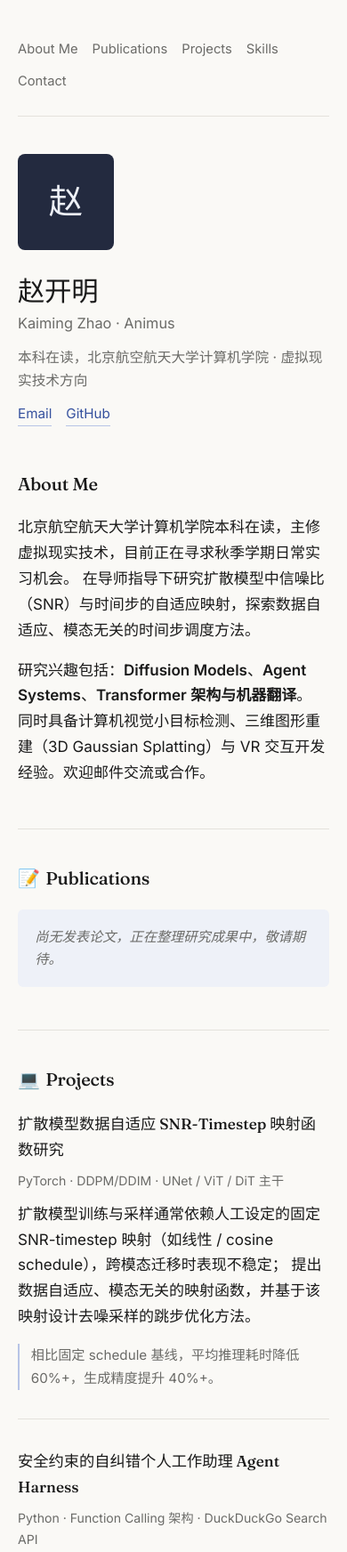
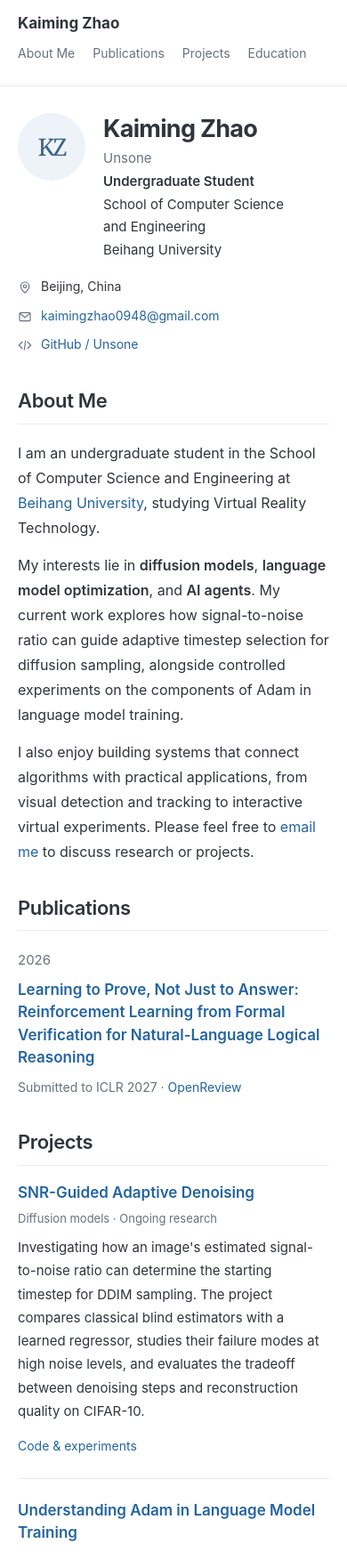
Before and after one commit to Unsone/Unsone.github.io, a plain HTML site: page index.html in a window 390 px wide. Shown: the top 1744 px of the page at 89% size. Drawn offline with Linux system fonts and the light colour scheme.

Commit message:
Redesign English academic homepage and update projects

```diff
--- a/index.html
+++ b/index.html
@@ -1,260 +1,209 @@
 <!DOCTYPE html>
-<html lang="zh-CN">
+<html lang="en">
 <head>
-<meta charset="UTF-8">
-<meta name="viewport" content="width=device-width, initial-scale=1.0">
-<title>赵开明 · unsone</title>
-<meta name="description" content="赵开明（Animus / unsone）— 北京航空航天大学计算机学院。研究方向：扩散模型 SNR-Timestep 自适应映射、Agent 系统、Transformer。">
-<link rel="preconnect" href="https://fonts.googleapis.com">
-<link rel="preconnect" href="https://fonts.gstatic.com" crossorigin>
-<link href="https://fonts.googleapis.com/css2?family=Fraunces:opsz,wght@9..144,400;9..144,500;9..144,600&family=Inter:wght@400;500;600&display=swap" rel="stylesheet">
+  <meta charset="utf-8">
+  <meta name="viewport" content="width=device-width, initial-scale=1">
+  <meta name="color-scheme" content="light">
+  <title>Kaiming Zhao | Homepage</title>
+  <meta name="description" content="Kaiming Zhao is an undergraduate at Beihang University interested in diffusion models, language model optimization, AI agents, and interactive systems.">
   <style>
-  :root{
-    --bg: #faf9f6;
-    --ink: #1a1a1a;
-    --muted: #6b6b68;
-    --line: #e4e2dc;
-    --accent: #35519e;
-    --accent-soft: #b7c4e6;
-    --chip-bg: #eef1f8;
-    --avatar-bg: #232a3f;
-    --avatar-fg: #eef1f8;
+    :root { --ink: #30343b; --muted: #68717d; --accent: #2464a0; --line: #e7ebef; --soft: #edf3f8; }
+    * { box-sizing: border-box; }
+    html { scroll-behavior: smooth; scroll-padding-top: 100px; }
+    body { margin: 0; background: #fff; color: var(--ink); font-family: -apple-system, BlinkMacSystemFont, "Segoe UI", Arial, sans-serif; font-size: 16px; line-height: 1.75; -webkit-font-smoothing: antialiased; }
+    a { color: var(--accent); text-decoration: none; text-underline-offset: 4px; }
+    a:hover { text-decoration: underline; }
+    a:focus-visible { outline: 2px solid var(--accent); outline-offset: 5px; border-radius: 2px; }
+    .skip-link { position: fixed; top: -80px; left: 20px; z-index: 20; padding: 8px 16px; background: #fff; }
+    .skip-link:focus { top: 8px; }
+    .site-header { position: sticky; top: 0; z-index: 10; border-bottom: 1px solid var(--line); background: #fff; }
+    .header-inner, .page-layout { width: calc(100% - 96px); max-width: 1480px; margin-inline: auto; }
+    .header-inner { min-height: 70px; display: flex; align-items: center; gap: 56px; }
+    .home-link { color: var(--ink); font-size: 17px; font-weight: 650; white-space: nowrap; }
+    .site-nav { display: flex; flex-wrap: wrap; gap: 12px 32px; }
+    .site-nav a { color: var(--muted); font-size: 15px; }
+    .site-nav a:hover { color: var(--accent); }
+    .page-layout { display: grid; grid-template-columns: 248px minmax(0, 1fr); gap: 72px; padding-top: 52px; padding-bottom: 40px; }
+    .profile { position: sticky; top: 122px; align-self: start; }
+    .monogram { width: 112px; height: 112px; margin-bottom: 24px; border-radius: 50%; display: grid; place-items: center; background: var(--soft); color: #3c6489; font-family: Georgia, serif; font-size: 36px; letter-spacing: -2px; }
+    h1 { margin: 0 0 3px; font-size: 29px; font-weight: 650; line-height: 1.3; letter-spacing: -0.7px; }
+    .username { margin: 0 0 23px; font-size: 15px; color: var(--muted); }
+    .affiliation { margin: 0; font-size: 15px; line-height: 1.7; }
+    strong { font-weight: 600; }
+    .profile-links { display: grid; gap: 11px; margin: 23px 0 0; padding: 0; list-style: none; font-size: 14px; }
+    .profile-links li { display: flex; gap: 10px; align-items: flex-start; }
+    .profile-links a { overflow-wrap: anywhere; }
+    .profile-links svg { flex: none; width: 16px; height: 16px; margin-top: 5px; color: var(--muted); }
+    main { min-width: 0; }
+    section + section { margin-top: 42px; }
+    h2 { margin: 0 0 21px; padding-bottom: 10px; border-bottom: 1px solid var(--line); font-size: 24px; font-weight: 600; line-height: 1.4; letter-spacing: -0.35px; }
+    p { margin: 0 0 14px; }
+    p:last-child { margin-bottom: 0; }
+    h3 { margin: 0 0 5px; font-size: 17px; font-weight: 600; line-height: 1.5; }
+    .publication { display: grid; grid-template-columns: 62px minmax(0, 1fr); gap: 19px; }
+    .year { color: var(--muted); font-size: 15px; padding-top: 2px; }
+    .publication h3 { max-width: 960px; }
+    .publication-meta { color: var(--muted); font-size: 14px; margin-top: 8px; }
+    .project-list { margin: 0; padding: 0; list-style: none; }
+    .project { padding: 0 0 23px; margin: 0 0 23px; border-bottom: 1px solid var(--line); }
+    .project:last-child { padding-bottom: 0; margin-bottom: 0; border-bottom: 0; }
+    .project-meta { color: var(--muted); font-size: 13px; margin: 0 0 8px; }
+    .project p { font-size: 15px; line-height: 1.75; }
+    .project-links { display: flex; flex-wrap: wrap; gap: 18px; margin-top: 9px; font-size: 14px; }
+    .more-projects { margin-top: 25px; font-size: 14px; }
+    .education { display: flex; justify-content: space-between; align-items: baseline; gap: 24px; }
+    .education h3 { font-size: 18px; }
+    .education p { font-size: 15px; margin-bottom: 3px; }
+    .education .field { color: var(--muted); font-size: 14px; }
+    .education .dates { flex: none; color: var(--muted); font-size: 14px; }
+    footer { margin-top: 52px; padding-top: 17px; border-top: 1px solid var(--line); color: var(--muted); font-size: 12px; }
+    @media (min-width: 1700px) { .page-layout { gap: 88px; } body { font-size: 17px; } .project p { font-size: 16px; } }
+    @media (max-width: 1100px) {
+      .header-inner, .page-layout { width: calc(100% - 64px); }
+      .page-layout { grid-template-columns: 225px minmax(0, 1fr); gap: 40px; }
+      .site-nav { gap: 12px 24px; }
+      .education { flex-direction: column; gap: 8px; }
     }
-  @media (prefers-color-scheme: dark){
-    :root:not([data-theme="light"]){
-      --bg: #16161a; --ink: #ece9e2; --muted: #98958d; --line: #2c2c31;
-      --accent: #90a8e8; --accent-soft: #3a4568; --chip-bg: #212433;
-      --avatar-bg: #2c3350; --avatar-fg: #e6e9f5;
+    @media (max-width: 760px) {
+      html { scroll-padding-top: 120px; }
+      .header-inner, .page-layout { width: calc(100% - 40px); }
+      .header-inner { min-height: 96px; display: block; padding-block: 12px; }
+      .home-link { display: inline-block; margin-bottom: 6px; }
+      .site-nav { gap: 5px 20px; }
+      .site-nav a { font-size: 14px; }
+      .page-layout { display: block; padding-top: 30px; }
+      .profile { position: static; display: grid; grid-template-columns: 76px minmax(0, 1fr); column-gap: 20px; margin-bottom: 35px; }
+      .monogram { width: 76px; height: 76px; font-size: 27px; margin: 0; grid-row: 1 / 3; }
+      h1 { font-size: 27px; }
+      .username { margin-bottom: 12px; }
+      .profile-links { grid-column: 1 / -1; margin-top: 17px; gap: 8px; }
+      h2 { font-size: 22px; margin-bottom: 18px; }
+      section + section { margin-top: 34px; }
+      .publication { grid-template-columns: 1fr; gap: 7px; }
+      .project p { font-size: 15px; }
     }
-  }
-  :root[data-theme="dark"]{
-    --bg: #16161a; --ink: #ece9e2; --muted: #98958d; --line: #2c2c31;
-    --accent: #90a8e8; --accent-soft: #3a4568; --chip-bg: #212433;
-    --avatar-bg: #2c3350; --avatar-fg: #e6e9f5;
-  }
-
-  * { box-sizing: border-box; }
-  html { scroll-behavior: smooth; }
-  html, body { margin: 0; padding: 0; background: var(--bg); color: var(--ink); }
-
-  body {
-    font-family: 'Inter', -apple-system, "PingFang SC", "Microsoft YaHei", sans-serif;
-    font-size: 17px;
-    line-height: 1.7;
-    -webkit-font-smoothing: antialiased;
-  }
-
-  main { max-width: 720px; margin: 0 auto; padding: 3.5rem 1.5rem 5rem; }
-
-  nav {
-    display: flex;
-    flex-wrap: wrap;
-    gap: 0.3rem 1.4rem;
-    padding-bottom: 1.4rem;
-    margin-bottom: 2.6rem;
-    border-bottom: 1px solid var(--line);
-    font-size: 0.92rem;
-  }
-  nav a {
-    color: var(--muted);
-    border-bottom: none;
-    padding: 0.2rem 0;
-  }
-  nav a:hover, nav a:focus-visible { color: var(--accent); }
-
-  h1, h2 { font-family: 'Fraunces', Georgia, serif; font-weight: 500; letter-spacing: -0.01em; margin: 0; }
-  h1 { font-size: clamp(1.9rem, 5vw, 2.3rem); line-height: 1.2; }
-
-  .hero { display: flex; gap: 1.8rem; align-items: flex-start; margin-bottom: 2.6rem; }
-  .avatar {
-    flex: none;
-    width: 108px; height: 108px;
-    border-radius: 8px;
-    background: var(--avatar-bg);
-    color: var(--avatar-fg);
-    display: flex; align-items: center; justify-content: center;
-    font-family: 'Fraunces', Georgia, serif;
-    font-size: 2.4rem;
-  }
-  .hero-text .zh-name { color: var(--muted); font-size: 1.02rem; margin-top: 0.25rem; }
-  .hero-text .role { color: var(--muted); font-size: 0.98rem; margin-top: 0.7rem; }
-  .hero-text .links { margin-top: 0.6rem; font-size: 0.95rem; display: flex; gap: 1rem; flex-wrap: wrap; }
-
-  section { margin-top: 3rem; padding-top: 2.4rem; border-top: 1px solid var(--line); scroll-margin-top: 1.5rem; }
-  section:first-of-type { border-top: none; padding-top: 0; }
-
-  h2 { font-size: 1.25rem; margin-bottom: 1.1rem; }
-  h2 .emoji { margin-right: 0.4rem; }
-
-  p { margin: 0 0 1rem; max-width: 66ch; }
-  p:last-child { margin-bottom: 0; }
-
-  .empty-note {
-    color: var(--muted);
-    font-size: 0.95rem;
-    font-style: italic;
-    padding: 1.1rem 1.2rem;
-    background: var(--chip-bg);
-    border-radius: 6px;
-    max-width: 66ch;
-  }
-
-  .edu-row { display: flex; justify-content: space-between; gap: 1rem; flex-wrap: wrap; }
-  .edu-row .school { font-weight: 600; }
-  .edu-row .period { color: var(--muted); white-space: nowrap; }
-
-  .skill-row { display: grid; grid-template-columns: 84px 1fr; gap: 0.8rem; margin-bottom: 0.7rem; align-items: baseline; }
-  .skill-row .label { color: var(--muted); font-size: 0.92rem; }
-  .skill-row .value { font-size: 0.98rem; }
-
-  .project { padding-bottom: 2rem; margin-bottom: 2rem; border-bottom: 1px solid var(--line); }
-  .project:last-child { border-bottom: none; margin-bottom: 0; padding-bottom: 0; }
-  .project h3 { font-family: 'Fraunces', Georgia, serif; font-weight: 500; font-size: 1.08rem; margin: 0 0 0.5rem; }
-  .project .stack { color: var(--muted); font-size: 0.88rem; margin-bottom: 0.7rem; }
-  .project .result { font-size: 0.95rem; color: var(--muted); border-left: 2px solid var(--accent-soft); padding-left: 0.8rem; margin-top: 0.8rem; }
-
-  .other-list { list-style: none; margin: 0; padding: 0; display: flex; flex-direction: column; gap: 1rem; }
-  .other-list .name { font-weight: 600; }
-  .other-list .desc { color: var(--muted); font-size: 0.94rem; }
-
-  a { color: var(--accent); text-decoration: none; border-bottom: 1px solid var(--accent-soft); }
-  a:hover, a:focus-visible { border-bottom-color: var(--accent); }
-
-  .contact-list { display: flex; flex-direction: column; gap: 0.5rem; }
-  .contact-list .label { color: var(--muted); display: inline-block; width: 84px; }
-
-  footer { margin-top: 4rem; color: var(--muted); font-size: 0.9rem; }
-
-  @media (max-width: 480px){
-    main { padding: 2.5rem 1.25rem 3.5rem; }
-    .hero { flex-direction: column; align-items: flex-start; }
-    .contact-list .label, .skill-row .label { width: auto; margin-right: 0.6rem; }
-    .skill-row { grid-template-columns: 1fr; gap: 0.15rem; }
-    .edu-row { flex-direction: column; gap: 0.2rem; }
-    nav { gap: 0.3rem 1rem; }
+    @media (prefers-reduced-motion: reduce) { html { scroll-behavior: auto; } }
+    @media print {
+      .site-header, .skip-link, .monogram { display: none; }
+      .page-layout { width: 100%; display: block; padding: 0; }
+      .profile { position: static; margin-bottom: 28px; }
+      .profile-links { display: flex; flex-wrap: wrap; gap: 20px; margin-top: 10px; }
+      section, .project { break-inside: avoid; }
     }
   </style>
 </head>
 <body>
-<main>
-
-  <nav>
+  <a class="skip-link" href="#main-content">Skip to content</a>
+  <header class="site-header">
+    <div class="header-inner">
+      <a class="home-link" href="#about">Kaiming Zhao</a>
+      <nav class="site-nav" aria-label="Main navigation">
         <a href="#about">About Me</a>
         <a href="#publications">Publications</a>
         <a href="#projects">Projects</a>
-    <a href="#skills">Skills</a>
-    <a href="#contact">Contact</a>
+        <a href="#education">Education</a>
       </nav>
-
-  <div class="hero">
-    <div class="avatar">赵</div>
-    <div class="hero-text">
-      <h1>赵开明</h1>
-      <div class="zh-name">Kaiming Zhao · Animus</div>
-      <div class="role">本科在读，北京航空航天大学计算机学院 · 虚拟现实技术方向</div>
-      <div class="links">
-        <a href="mailto:24371102@buaa.edu.cn">Email</a>
-        <a href="https://github.com/unsone">GitHub</a>
     </div>
-    </div>
-  </div>
-
-  <section id="about">
-    <h2>About Me</h2>
-    <p>
-      北京航空航天大学计算机学院本科在读，主修虚拟现实技术，目前正在寻求秋季学期日常实习机会。
-      在导师指导下研究扩散模型中信噪比（SNR）与时间步的自适应映射，探索数据自适应、模态无关的时间步调度方法。
-    </p>
-    <p>
-      研究兴趣包括：<strong>Diffusion Models</strong>、<strong>Agent Systems</strong>、<strong>Transformer 架构与机器翻译</strong>。
-      同时具备计算机视觉小目标检测、三维图形重建（3D Gaussian Splatting）与 VR 交互开发经验。欢迎邮件交流或合作。
-    </p>
-  </section>
-
-  <section id="publications">
-    <h2><span class="emoji">📝</span>Publications</h2>
-    <p class="empty-note">尚无发表论文，正在整理研究成果中，敬请期待。</p>
-  </section>
-
-  <section id="projects">
-    <h2><span class="emoji">💻</span>Projects</h2>
-
-    <div class="project">
-      <h3>扩散模型数据自适应 SNR-Timestep 映射函数研究</h3>
-      <div class="stack">PyTorch · DDPM/DDIM · UNet / ViT / DiT 主干</div>
-      <p>
-        扩散模型训练与采样通常依赖人工设定的固定 SNR-timestep 映射（如线性 / cosine schedule），跨模态迁移时表现不稳定；
-        提出数据自适应、模态无关的映射函数，并基于该映射设计去噪采样的跳步优化方法。
-      </p>
-      <div class="result">相比固定 schedule 基线，平均推理耗时降低 60%+，生成精度提升 40%+。</div>
-    </div>
-
-    <div class="project">
-      <h3>安全约束的自纠错个人工作助理 Agent Harness</h3>
-      <div class="stack">Python · Function Calling 架构 · DuckDuckGo Search API</div>
-      <p>
-        实现运行在个人电脑上的日常工作辅助与自动化 Agent：由 LLM 把任务规划为结构化步骤，在安全规则约束下调用 Shell、
-        文件编辑、Obsidian 笔记、网页搜索等工具执行，并将执行记录沉淀至本地知识库，形成从任务输入到结果记录的完整闭环。
-      </p>
-      <div class="result">从零搭建 Agent 控制回路，86 个单元测试全部通过；实现双层自纠错与拒绝/确认/放行三态安全模型，命令执行全程可审计。</div>
-    </div>
-
-    <div class="project">
-      <h3>基于 Transformer 架构复现的中英机器翻译系统</h3>
-      <div class="stack">Python · PyTorch · Transformer Encoder-Decoder · 注意力机制</div>
-      <p>
-        复现原始 Transformer 论文的 Encoder-Decoder 架构，用于中英双语翻译任务；完成双语平行语料清洗、分词、批处理训练与超参调整。
-      </p>
-      <div class="result">跑通完整训练与推理流程，在小规模语料上实现可用翻译效果，吃透多头注意力机制与训练调参底层逻辑。</div>
-    </div>
-
-    <p style="margin-top: 0.5rem; font-weight: 600;">其它实践项目</p>
-    <ul class="other-list">
+  </header>
+  <div class="page-layout">
+    <aside class="profile" aria-label="Personal information">
+      <div class="monogram" aria-hidden="true">KZ</div>
+      <div><h1>Kaiming Zhao</h1><p class="username">Unsone</p></div>
+      <p class="affiliation"><strong>Undergraduate Student</strong><br>School of Computer Science<br>and Engineering<br>Beihang University</p>
+      <ul class="profile-links">
         <li>
-        <span class="name">智能激光灭蚊设备视觉检测与跟踪系统</span>
-        <span class="desc">负责蚊虫目标视觉检测与轨迹跟踪模块，完成模型训练和嵌入式端推理速度优化。</span>
+          <svg viewBox="0 0 24 24" fill="none" stroke="currentColor" stroke-width="1.7" aria-hidden="true"><path d="M19 10c0 5-7 11-7 11S5 15 5 10a7 7 0 1 1 14 0Z"/><circle cx="12" cy="10" r="2.5"/></svg>
+          <span>Beijing, China</span>
         </li>
         <li>
-        <span class="name">LLM 驱动离散数学智能助教</span>
-        <span class="desc">搭建大模型交互式出题答疑系统，自定义 Prompt 规则，在校内小范围测试验证可用性。</span>
+          <svg viewBox="0 0 24 24" fill="none" stroke="currentColor" stroke-width="1.7" aria-hidden="true"><rect x="3" y="5" width="18" height="14" rx="2"/><path d="m3 6 9 7 9-7"/></svg>
+          <a href="mailto:kaimingzhao0948@gmail.com">kaimingzhao0948@gmail.com</a>
         </li>
         <li>
-        <span class="name">3DGS 三维场景重建</span>
-        <span class="desc">基于 3D Gaussian Splatting 完成实景拍摄、点云训练与新视角渲染调参。</span>
-      </li>
-      <li>
-        <span class="name">PICO VR 交互 Demo 开发</span>
-        <span class="desc">Unity 编写手部追踪交互逻辑，完成场景视觉反馈与简单交互功能调试。</span>
+          <svg viewBox="0 0 24 24" fill="none" stroke="currentColor" stroke-width="1.7" aria-hidden="true"><path d="m8 6-6 6 6 6m8-12 6 6-6 6m-3-14-2 16"/></svg>
+          <a href="https://github.com/Unsone">GitHub / Unsone</a>
         </li>
       </ul>
+    </aside>
+    <main id="main-content">
+      <section id="about" aria-labelledby="about-title">
+        <h2 id="about-title">About Me</h2>
+        <p>I am an undergraduate student in the School of Computer Science and Engineering at <a href="https://ev.buaa.edu.cn/">Beihang University</a>, studying Virtual Reality Technology.</p>
+        <p>My interests lie in <strong>diffusion models</strong>, <strong>language model optimization</strong>, and <strong>AI agents</strong>. My current work explores how signal-to-noise ratio can guide adaptive timestep selection for diffusion sampling, alongside controlled experiments on the components of Adam in language model training.</p>
+        <p>I also enjoy building systems that connect algorithms with practical applications, from visual detection and tracking to interactive virtual experiments. Please feel free to <a href="mailto:kaimingzhao0948@gmail.com">email me</a> to discuss research or projects.</p>
       </section>
-
-  <section id="skills">
-    <h2><span class="emoji">🛠</span>Skills</h2>
-    <div class="skill-row"><span class="label">编程语言</span><span class="value">熟悉 C/C++、Python，了解数据结构与算法；掌握 SQL。</span></div>
-    <div class="skill-row"><span class="label">深度学习</span><span class="value">PyTorch 搭建与训练 Transformer 等网络，掌握调参、消融实验、轻量化优化完整流程。</span></div>
-    <div class="skill-row"><span class="label">知识基础</span><span class="value">数学分析 93 分、离散数学 98 分；英语六级 472 分，可在英文语境下工作。</span></div>
-    <div class="skill-row"><span class="label">开发工具</span><span class="value">Linux 命令行、Git，熟悉 VS Code、PyCharm。</span></div>
-    <div class="skill-row"><span class="label">AI 辅助开发</span><span class="value">熟练使用 Claude Code、Deepseek Harness 等工具，形成完善工作流程。</span></div>
-
-    <div class="edu-row" style="margin-top: 1.6rem;">
-      <span class="school">教育背景：北京航空航天大学 · 计算机学院</span>
-      <span class="period">2024.09 – 2028.06</span>
+      <section id="publications" aria-labelledby="publications-title">
+        <h2 id="publications-title">Publications</h2>
+        <article class="publication">
+          <div class="year">2026</div>
+          <div>
+            <h3><a href="https://openreview.net/forum?id=6QvHi2NZry">Learning to Prove, Not Just to Answer: Reinforcement Learning from Formal Verification for Natural-Language Logical Reasoning</a></h3>
+            <p class="publication-meta">Submitted to ICLR 2027 &middot; <a href="https://openreview.net/forum?id=6QvHi2NZry">OpenReview</a></p>
+          </div>
+        </article>
+      </section>
+      <section id="projects" aria-labelledby="projects-title">
+        <h2 id="projects-title">Projects</h2>
+        <ul class="project-list">
+          <li class="project">
+            <article>
+              <h3><a href="https://github.com/Unsone/SNR-Guided-Adaptive-Denoising">SNR-Guided Adaptive Denoising</a></h3>
+              <div class="project-meta">Diffusion models &middot; Ongoing research</div>
+              <p>Investigating how an image's estimated signal-to-noise ratio can determine the starting timestep for DDIM sampling. The project compares classical blind estimators with a learned regressor, studies their failure modes at high noise levels, and evaluates the tradeoff between denoising steps and reconstruction quality on CIFAR-10.</p>
+              <div class="project-links"><a href="https://github.com/Unsone/SNR-Guided-Adaptive-Denoising">Code &amp; experiments</a></div>
+            </article>
+          </li>
+          <li class="project">
+            <article>
+              <h3><a href="https://github.com/Unsone/Some-Experiments-For-Adam">Understanding Adam in Language Model Training</a></h3>
+              <div class="project-meta">Optimization &middot; Controlled experiments</div>
+              <p>A controlled study of momentum and adaptive preconditioning in a decoder-only Transformer trained on WikiText-103. A shared optimizer framework compares SGD, momentum, RMS, and Adam while holding the training setup consistent, with analysis of learning curves, token-frequency effects, and parameter-level update statistics.</p>
+              <div class="project-links"><a href="https://github.com/Unsone/Some-Experiments-For-Adam">Code &amp; experiments</a></div>
+            </article>
+          </li>
+          <li class="project">
+            <article>
+              <h3><a href="https://github.com/Unsone/Ledger-Agent">Ledger-Agent</a></h3>
+              <div class="project-meta">AI agents &middot; Local task automation</div>
+              <p>A local assistant that turns natural-language requests into structured plans and executes them through tools for files, shell commands, Git, and web search. I built the planning and execution loop with tool-level safety rules, execution retries, result verification, and retrieval-based memory to support tasks across sessions.</p>
+              <div class="project-links"><a href="https://github.com/Unsone/Ledger-Agent">Code</a></div>
+            </article>
+          </li>
+          <li class="project">
+            <article>
+              <h3>Laser Mosquito Control: Visual Detection &amp; Tracking</h3>
+              <div class="project-meta">Computer vision &middot; Embedded inference</div>
+              <p>A visual perception system for an intelligent laser mosquito-control device. I was responsible for mosquito detection and trajectory tracking, including training the detection model and optimizing inference speed on the embedded platform.</p>
+            </article>
+          </li>
+          <li class="project">
+            <article>
+              <h3><a href="https://github.com/Unsone/MRLab_E06_24371102">MRLab: Interactive Virtual Chemistry Lab</a></h3>
+              <div class="project-meta">Unity &middot; Educational simulation &middot; PC prototype</div>
+              <p>An interactive Unity simulation of the elephant toothpaste experiment. The current PC prototype supports reagent selection, mixing in different orders, pouring animations, and foam visualization. Experiment rules are separated from input handling so the simulation can be extended to MR and CAVE interfaces.</p>
+              <div class="project-links"><a href="https://github.com/Unsone/MRLab_E06_24371102">Code</a><a href="https://github.com/Unsone/MRLab_E06_24371102/blob/main/PCDemoGuide.md">Demo guide</a></div>
+            </article>
+          </li>
+          <li class="project">
+            <article>
+              <h3><a href="https://github.com/Unsone/Transformer-Translation">Transformer for English-to-Chinese Translation</a></h3>
+              <div class="project-meta">Natural language processing &middot; Learning project</div>
+              <p>An implementation of the original Transformer encoder-decoder architecture in PyTorch for English-to-Chinese translation. The project covers parallel-corpus preprocessing, model training, and inference, with an experimental notebook and GPU deployment documentation.</p>
+              <div class="project-links"><a href="https://github.com/Unsone/Transformer-Translation">Code</a></div>
+            </article>
+          </li>
+        </ul>
+        <p class="more-projects"><a href="https://github.com/Unsone?tab=repositories">More projects on GitHub &rarr;</a></p>
+      </section>
+      <section id="education" aria-labelledby="education-title">
+        <h2 id="education-title">Education</h2>
+        <div class="education">
+          <div><h3>Beihang University</h3><p>Undergraduate, School of Computer Science and Engineering</p><p class="field">Virtual Reality Technology</p></div>
+          <p class="dates">Sep. 2024 &ndash; Jun. 2028 (expected)</p>
         </div>
       </section>
-
-  <section id="contact">
-    <h2><span class="emoji">📮</span>Contact</h2>
-    <div class="contact-list">
-      <div><span class="label">Email</span><a href="mailto:24371102@buaa.edu.cn">24371102@buaa.edu.cn</a></div>
-      <div><span class="label">GitHub</span><a href="https://github.com/unsone">github.com/unsone</a></div>
+      <footer>Last updated: October 2026</footer>
+    </main>
   </div>
-  </section>
-
-  <footer>
-    Last updated 2026
-  </footer>
-
-</main>
 </body>
 </html>
```
Lines whose indentation alone changed are shown as unchanged.
